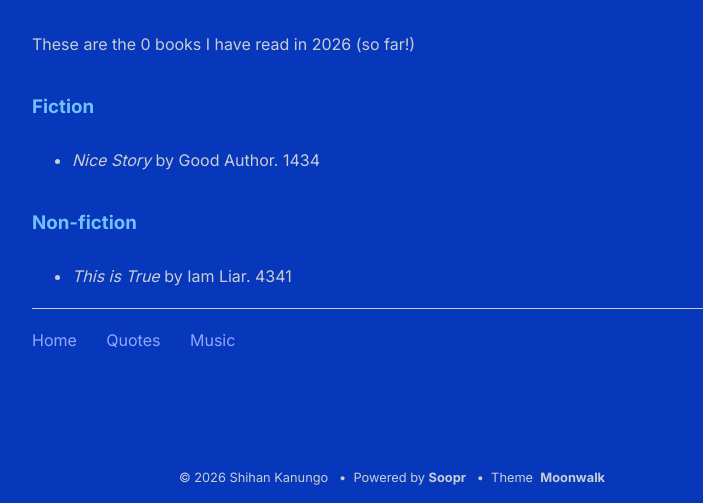
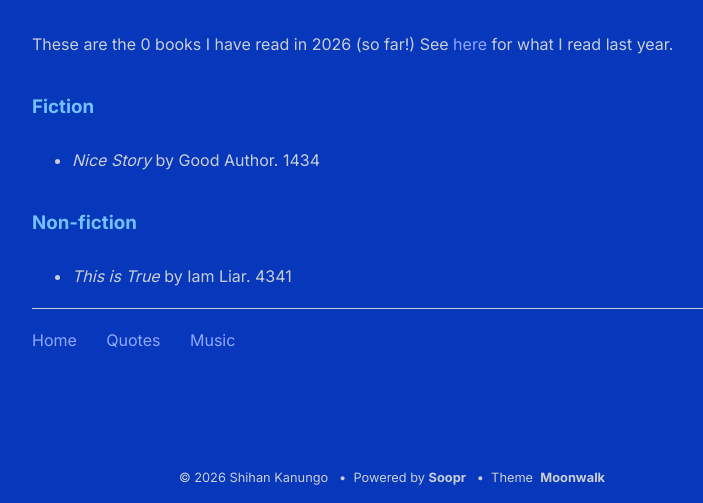
Before and after one commit to shihankanungo/shihankanungo.github.io, a Jekyll site: the page built from books.md, in a window 1280 px wide. Shown: the part 776-1279 px from the top of the page, without its empty margins (248-951 px from the left). Built offline with Jekyll 4.4.1, drawn with Linux system fonts in a browser that asks for light colours.

Commit message:
Update books.md

```diff
--- a/books.md
+++ b/books.md
@@ -8,7 +8,7 @@
 ![ch-reading](images/ch1.png)
 
 <br>
-These are the 0 books I have read in 2026 (so far!) <br>
+These are the 0 books I have read in 2026 (so far!) See [here](https://shihankanungo.github.io/wrapped-2025#books) for what I read last year. <br>
 
 ### Fiction
 - *Nice Story* by Good Author. 1434
```
